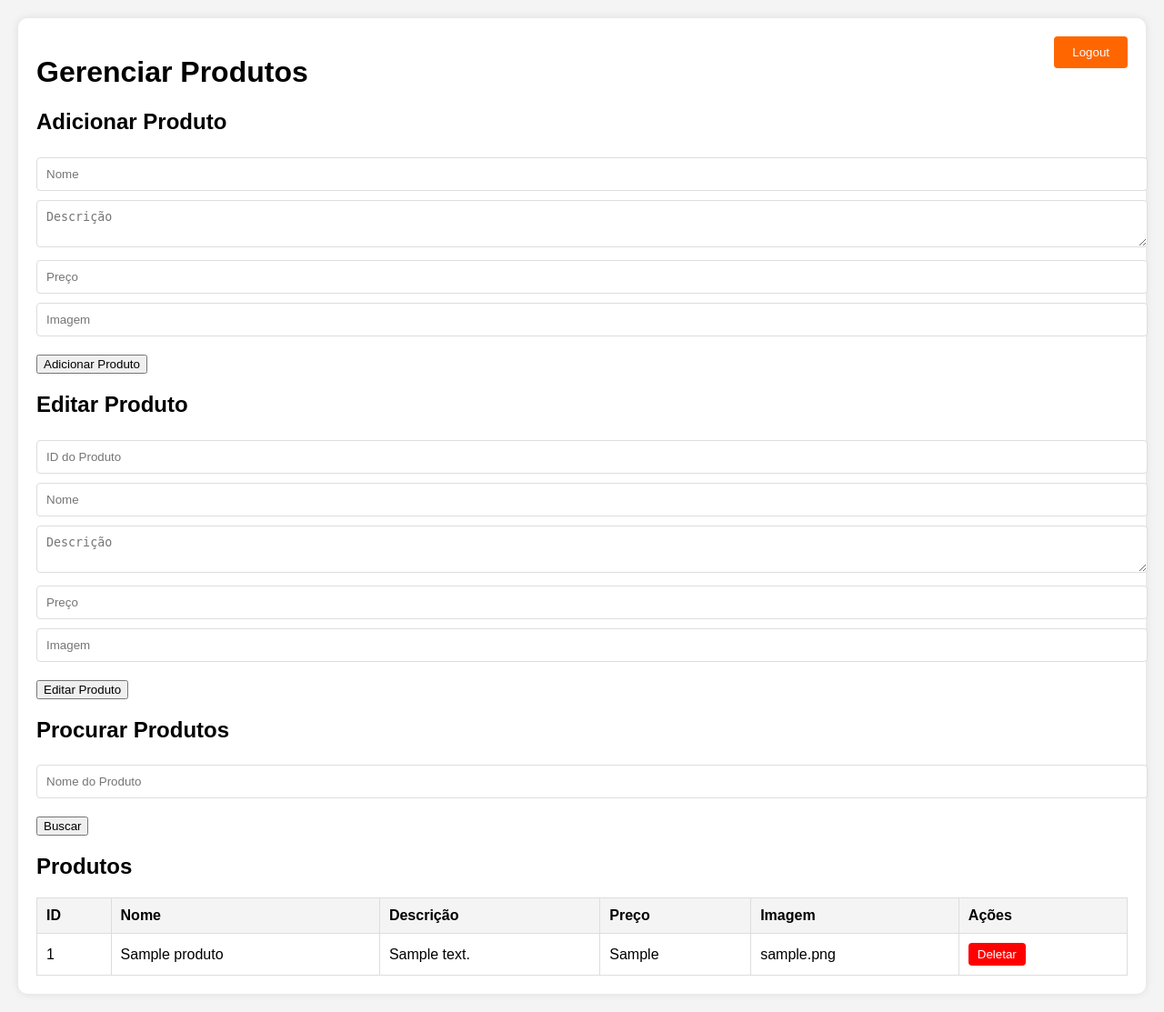
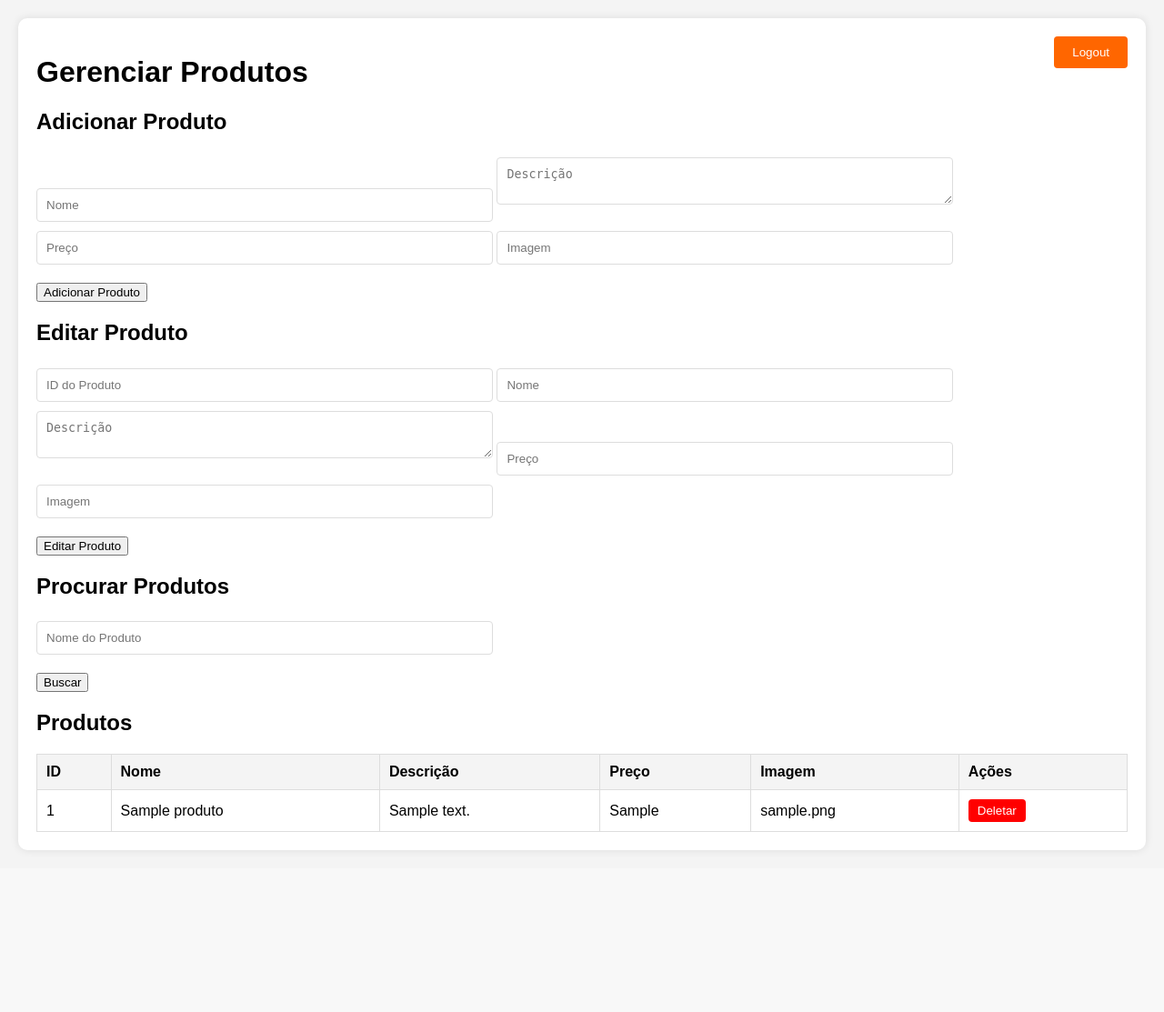
Before and after one commit to sdragonpt/site-civica, a PHP site: page /admin.php in a window 1280 px wide. Shown: the whole page at 91% size. After the commit the page ends 937 px from the top, so only its background shows below. Run offline with PHP 8.4, Linux system fonts and the light colour scheme; the visitor is signed in with stand-in values (Sample User, id 1); tables that the repository leaves empty or names only in its code hold one stand-in row (values such as "Sample post").

Commit message:
Update admin.php

```diff
--- a/admin.php
+++ b/admin.php
@@ -108,7 +108,7 @@ if (isset($_GET['logout'])) {
             margin-bottom: 15px;
         }
         .form-group input, .form-group textarea {
-            width: 100%;
+            width: 40%;
             padding: 10px;
             margin: 5px 0;
             border: 1px solid #ddd;
```
